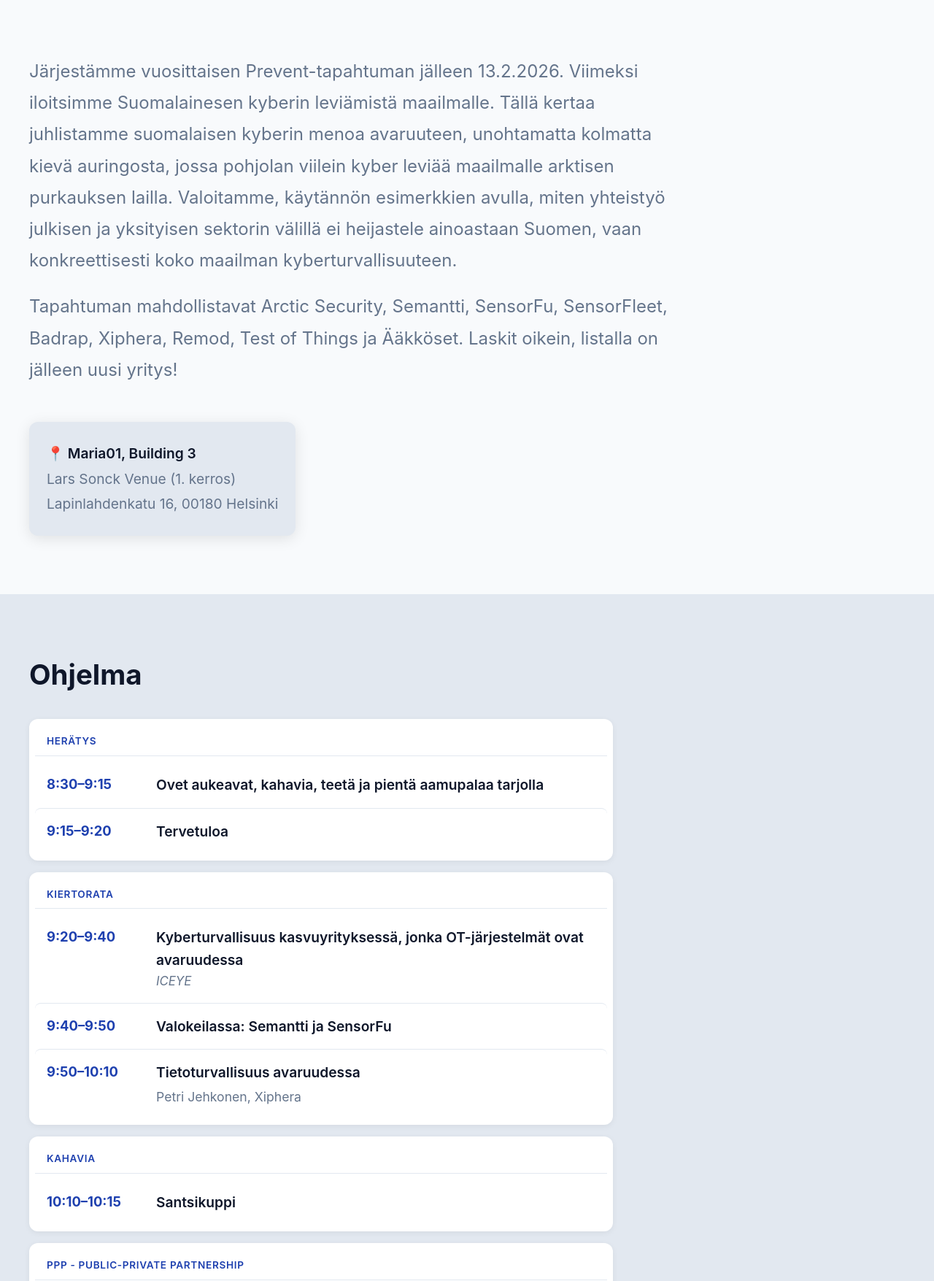
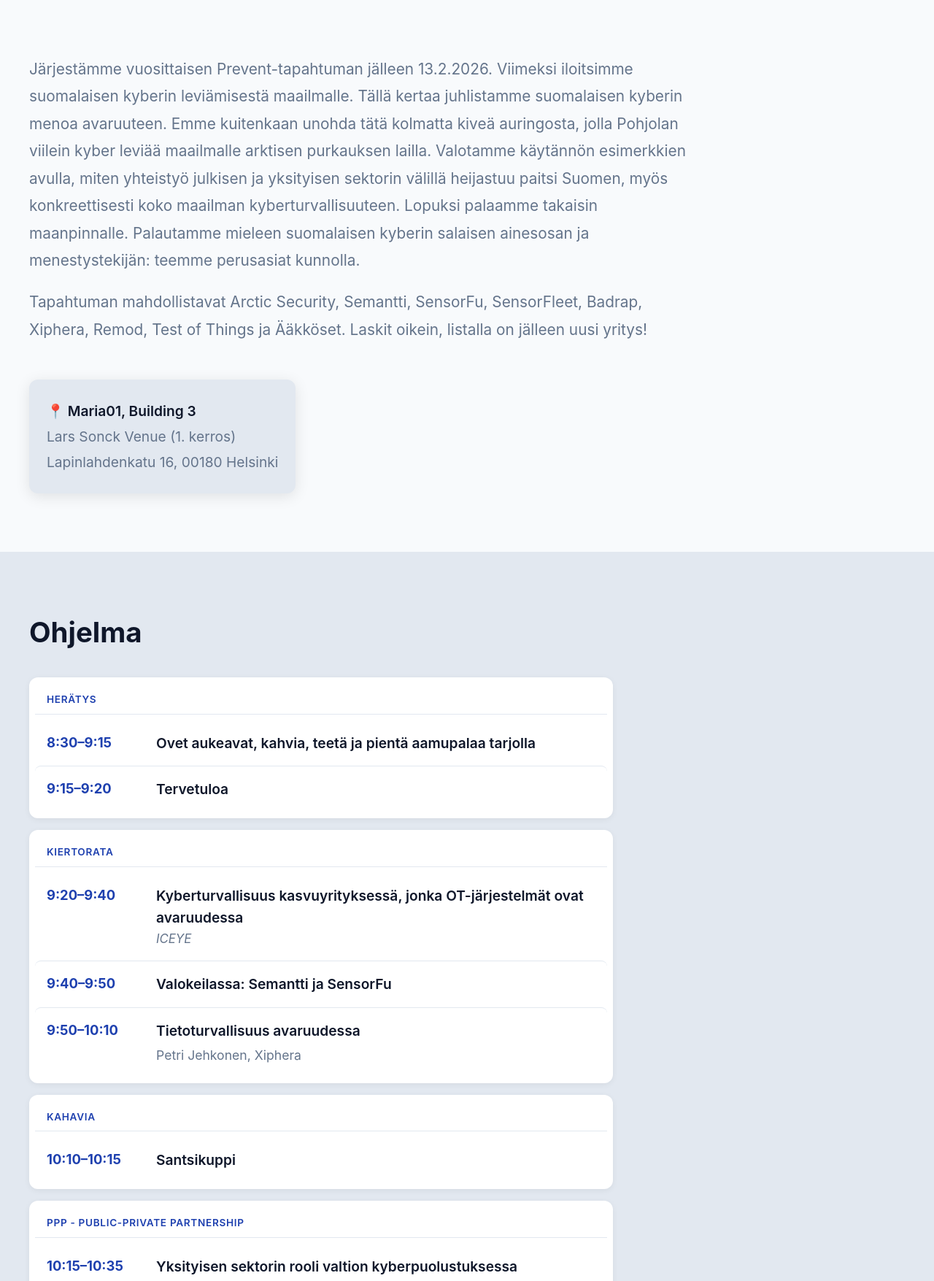
Before and after one commit to scanabc/scanabc.github.io, a Jekyll site: the page prevent26/index2.html, which Jekyll copies as it is, in a window 1280 px wide, cut to the strip 634-2389 px from the top of the page. Shown: the whole strip at 73% size. Built offline with Jekyll 4.4.1, drawn with Linux system fonts in a browser that asks for light colours; some of the changed text lies outside the part shown.

Commit message:
Prevent26: language fixes and fine tuning

```diff
--- a/prevent26/index2.html
+++ b/prevent26/index2.html
@@ -153,7 +153,7 @@
     }
 
     .about-text {
-      font-size: 1.5rem;
+      font-size: 1.3rem;
       color: var(--muted);
       line-height: 1.8;
     }
@@ -483,11 +483,13 @@
         <div class="about-text">
           <p>
             Järjestämme vuosittaisen Prevent-tapahtuman jälleen 13.2.2026. Viimeksi iloitsimme
-            Suomalainesen kyberin leviämistä maailmalle. Tällä kertaa juhlistamme suomalaisen
-            kyberin menoa avaruuteen, unohtamatta kolmatta kievä auringosta, jossa pohjolan viilein
-            kyber leviää maailmalle arktisen purkauksen lailla. Valoitamme, käytännön esimerkkien
+            suomalaisen kyberin leviämisestä maailmalle. Tällä kertaa juhlistamme suomalaisen
+            kyberin menoa avaruuteen. Emme kuitenkaan unohda tätä kolmatta kiveä auringosta, jolla Pohjolan viilein
+            kyber leviää maailmalle arktisen purkauksen lailla. Valotamme käytännön esimerkkien
             avulla, miten yhteistyö julkisen ja yksityisen sektorin välillä
-            ei heijastele ainoastaan Suomen, vaan konkreettisesti koko maailman kyberturvallisuuteen.
+            heijastuu paitsi Suomen, myös konkreettisesti koko maailman kyberturvallisuuteen.
+            Lopuksi palaamme takaisin maanpinnalle. Palautamme mieleen suomalaisen kyberin salaisen
+            ainesosan ja menestystekijän: teemme perusasiat kunnolla.
           </p>
           <p>
             Tapahtuman mahdollistavat Arctic Security, Semantti, SensorFu, SensorFleet,
@@ -517,7 +519,7 @@
           <div class="program-item">
             <div class="program-time">8:30–9:15</div>
             <div class="program-content">
-              <div class="program-title">Ovet aukeavat, kahavia, teetä ja pientä aamupalaa tarjolla </div>
+              <div class="program-title">Ovet aukeavat, kahvia, teetä ja pientä aamupalaa tarjolla </div>
             </div>
           </div>
           <div class="program-item">
@@ -583,7 +585,7 @@
           <div class="program-item">
             <div class="program-time">10:50–11:10</div>
             <div class="program-content">
-              <div class="program-title">PPP aiemmin: kansallisia tuloksia, kansainvälistä vaikutusta. Mitä seuraavaksi? Case Kevyt-HAVARO.</div>
+              <div class="program-title">PPP aiemmin: kansallisia tuloksia, kansainvälistä vaikutusta. Mitä seuraavaksi? Case Kevyt-HAVARO</div>
               <div class="program-speaker">TBA, Kyberturvallisuuskeskus</div>
             </div>
           </div>
@@ -594,7 +596,7 @@
           <div class="program-item">
             <div class="program-time">11:10–11:35</div>
             <div class="program-content">
-              <div class="program-title">Kahavia ja hyviä keskusteluja</div>
+              <div class="program-title">Kahvia ja minglausta</div>
             </div>
           </div>
         </div>
```
